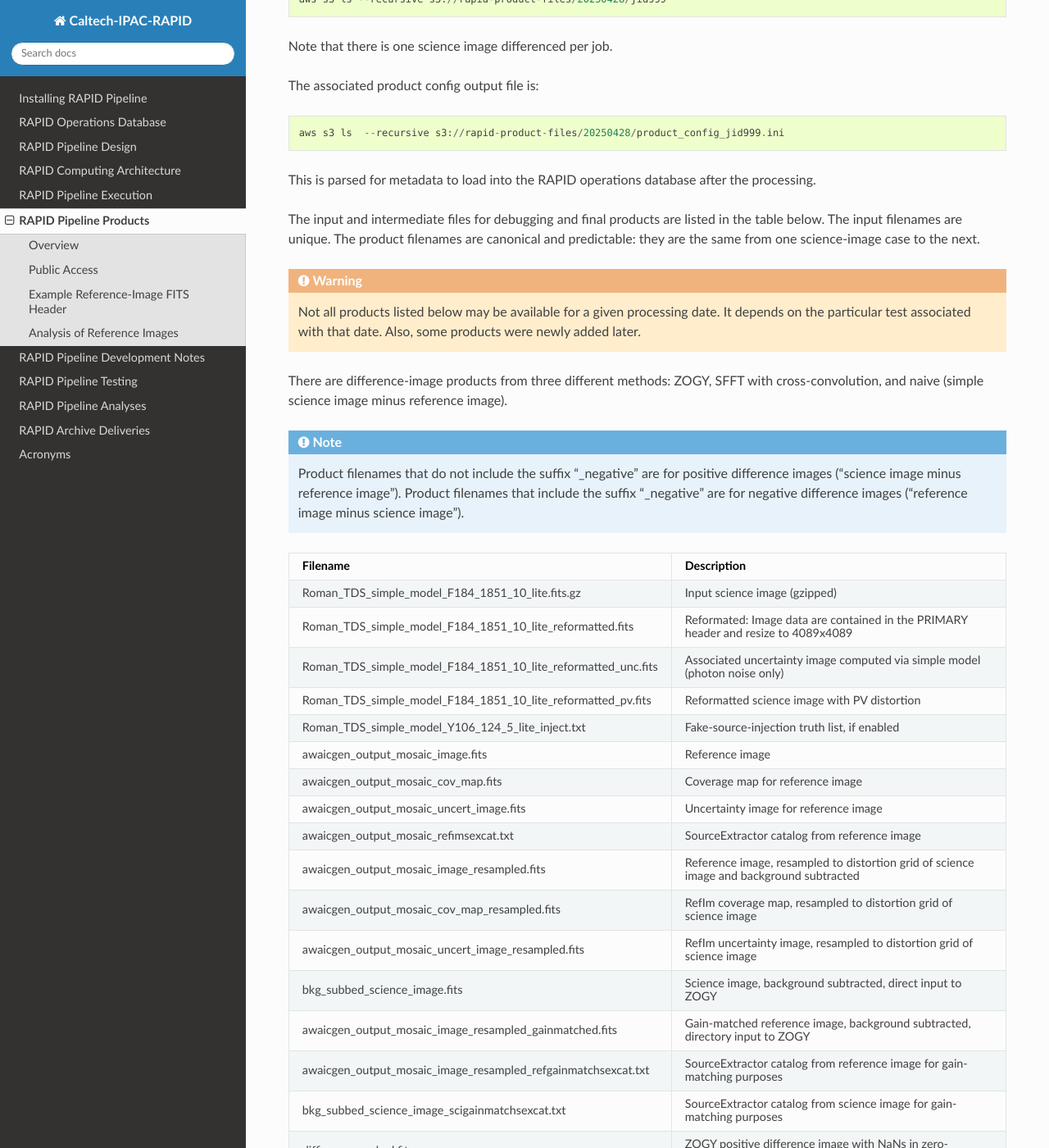
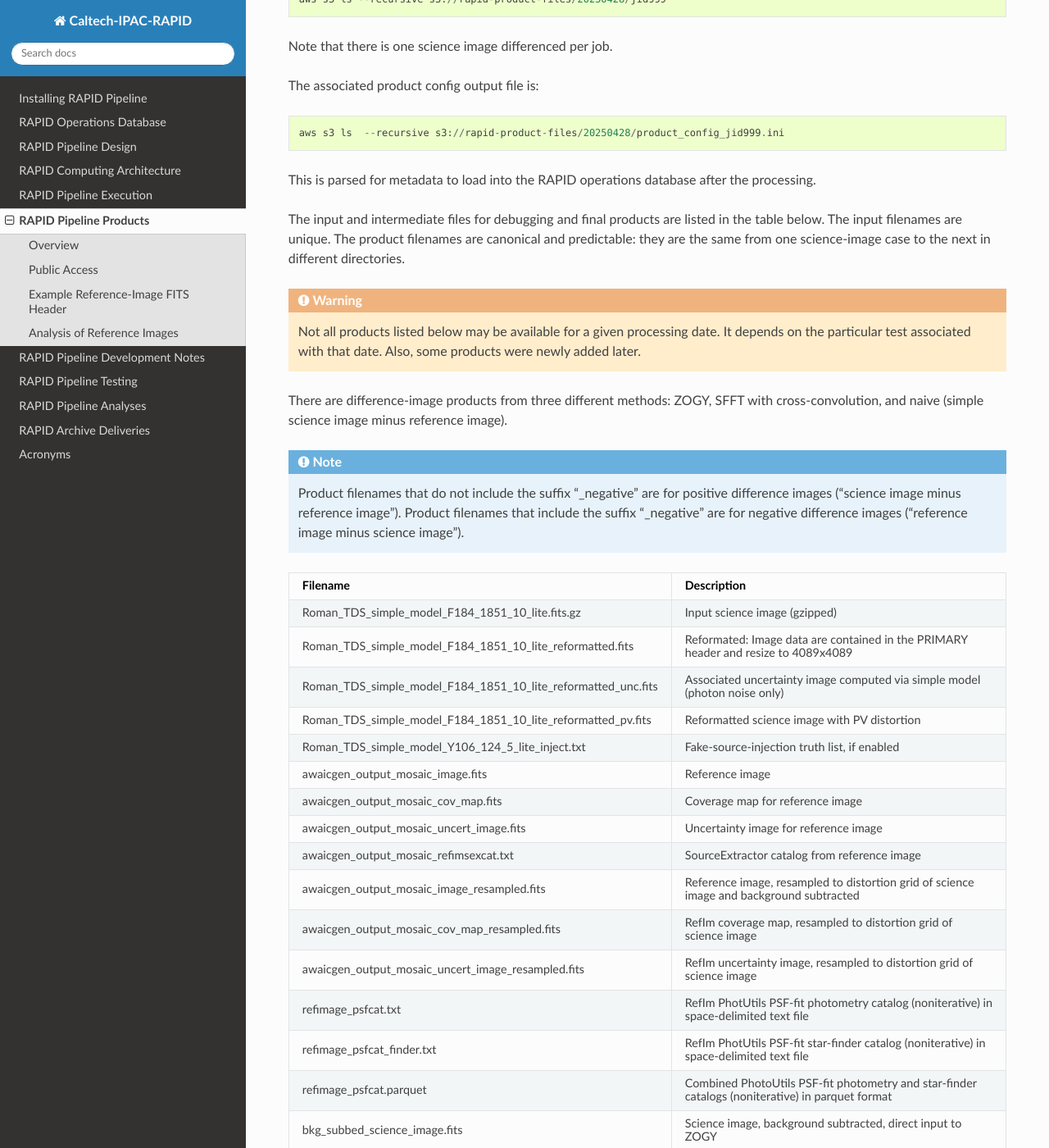
Before and after one commit to Caltech-IPAC/rapid, a Sphinx documentation site: the page built from docs/source/prod/products.rst, in a window 1280 px wide and 1400 px high, scrolled down 542 px. Shown: the whole window at 82% size. Built offline with Sphinx 7.4.7 and the Read the Docs theme 3.1.0, drawn with Linux system fonts in a browser that asks for light colours.

Commit message:
Added to products list the RefIm PhotUtils PSF-fit catalog files.

```diff
--- a/docs/source/prod/products.rst
+++ b/docs/source/prod/products.rst
@@ -28,7 +28,7 @@ This is parsed for metadata to load into the RAPID operations database after the
 The input and intermediate files for debugging and final products are listed in the table below.
 The input filenames are unique.
 The product filenames are canonical and predictable: they are the same from
-one science-image case to the next.
+one science-image case to the next in different directories.
 
 .. warning::
     Not all products listed below may be available for a given processing date.
@@ -58,6 +58,9 @@ awaicgen_output_mosaic_refimsexcat.txt                          SourceExtractor
 awaicgen_output_mosaic_image_resampled.fits                     Reference image, resampled to distortion grid of science image and background subtracted
 awaicgen_output_mosaic_cov_map_resampled.fits                   RefIm coverage map, resampled to distortion grid of science image
 awaicgen_output_mosaic_uncert_image_resampled.fits              RefIm uncertainty image, resampled to distortion grid of science image
+refimage_psfcat.txt                                             RefIm PhotUtils PSF-fit photometry catalog (noniterative) in space-delimited text file
+refimage_psfcat_finder.txt                                      RefIm PhotUtils PSF-fit star-finder catalog (noniterative) in space-delimited text file
+refimage_psfcat.parquet                                         Combined PhotoUtils PSF-fit photometry and star-finder catalogs (noniterative) in parquet format
 bkg_subbed_science_image.fits                                   Science image, background subtracted, direct input to ZOGY
 awaicgen_output_mosaic_image_resampled_gainmatched.fits         Gain-matched reference image, background subtracted, directory input to ZOGY
 awaicgen_output_mosaic_image_resampled_refgainmatchsexcat.txt   SourceExtractor catalog from reference image for gain-matching purposes
```
